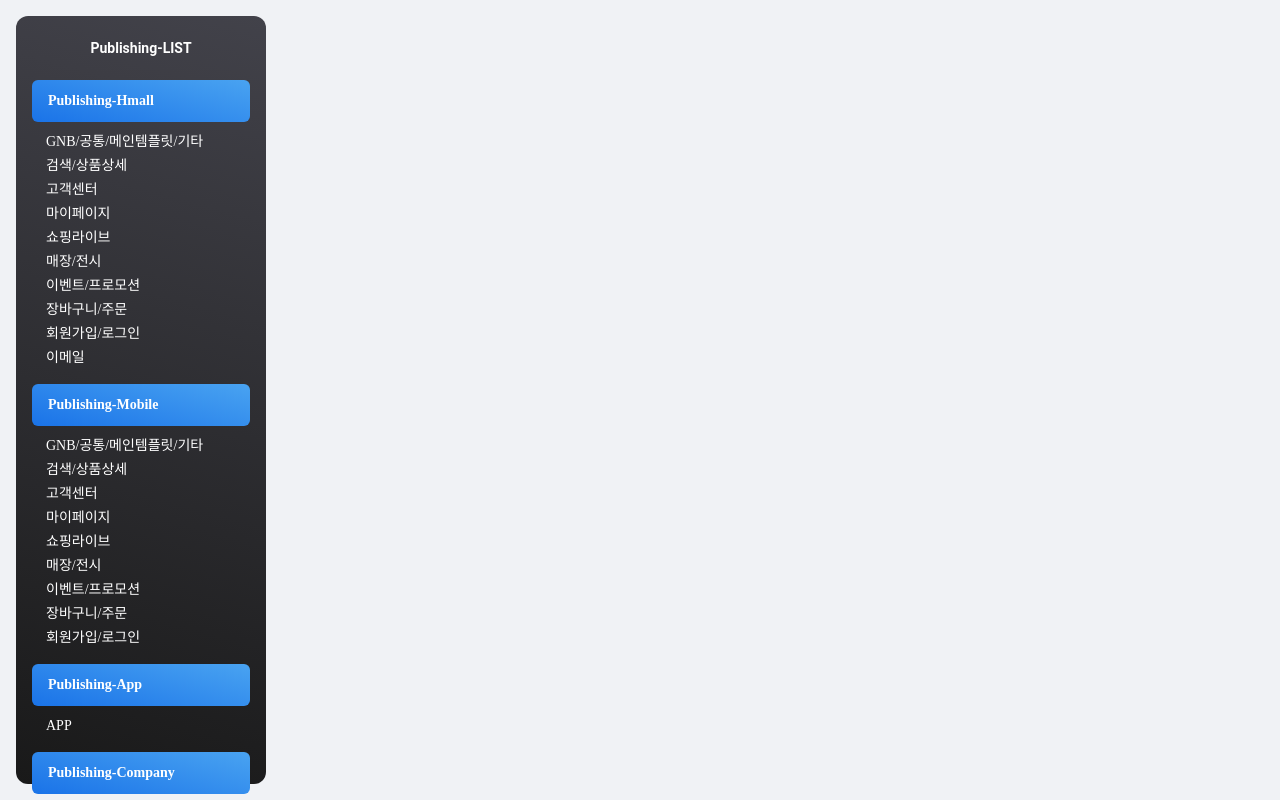
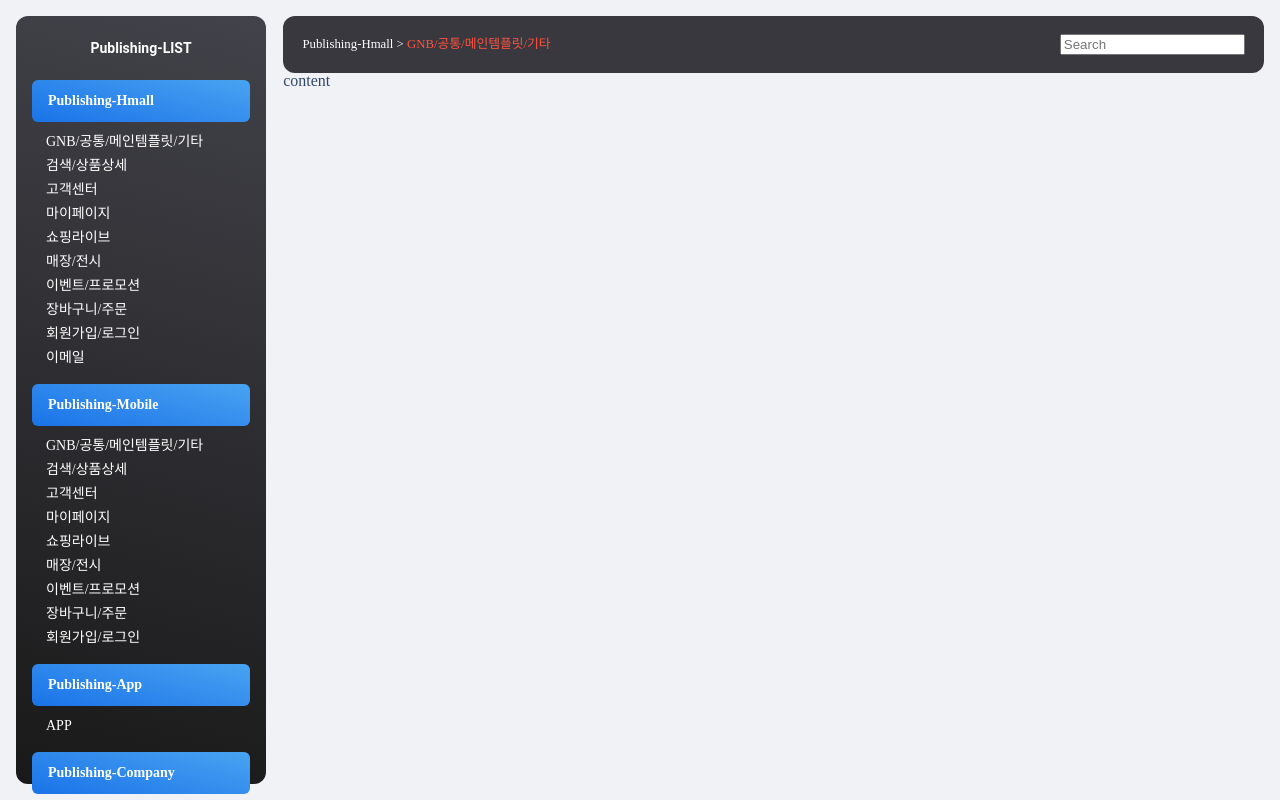
Before and after one commit to bublisher/publist-app, a React (Create React App) app: page / in a window 1280 px wide. Shown: the top 800 px of the page. Built offline with nearby package versions, Linux system fonts and the light colour scheme.

Commit message:
main > header 추가

```diff
--- a/src/App.js
+++ b/src/App.js
@@ -1,4 +1,5 @@
 import Lnb from "./component/Lnb";
+import Main from "./component/Main";
 import GlobalStyles from "./common/GlobalStyles";
 
 const App = () => {
@@ -6,6 +7,7 @@ const App = () => {
     <>
       <GlobalStyles />
       <Lnb />
+      <Main />
     </>
   );
 };
--- a/src/component/Layout.module.css
+++ b/src/component/Layout.module.css
@@ -20,3 +20,46 @@
   color: rgba(255, 255, 255);
   text-decoration: none;
 }
+
+.content {
+  background: transparent;
+  color: rgb(52, 71, 103);
+  box-shadow: none;
+  padding: 1rem;
+  position: relative;
+  margin-left: 16.7rem;
+}
+
+.content header {
+  position: sticky;
+  top: 1rem;
+  z-index: 100;
+  min-height: 3.25rem;
+  color: rgb(52, 71, 103);
+  padding: 0.15rem 1.2rem;
+  border-radius: 0.75rem;
+  background-color: #38383e;
+  display: flex;
+  flex-direction: row;
+  justify-content: space-between;
+  -webkit-box-align: center;
+  align-items: center;
+}
+
+.location {
+  display: flex;
+  flex-wrap: wrap;
+}
+
+.location li {
+  font-size: 0.8rem;
+  color: rgba(255, 255, 255);
+}
+
+.location li:last-child {
+  color: rgb(255, 83, 64);
+}
+
+.location .separator {
+  margin: 0 0.2rem;
+}
--- a/src/component/Lnb.js
+++ b/src/component/Lnb.js
@@ -4,12 +4,12 @@ import styles from "./Layout.module.css";
 
 const Lnb = () => {
   return (
-    <div className={styles.drawerWrap}>
+    <nav className={styles.drawerWrap}>
       <div className={styles.title}>
         <a href="#/">Publishing-LIST</a>
       </div>
       <Accordion />
-    </div>
+    </nav>
   );
 };
 
--- /dev/null
+++ b/src/component/Main.js
@@ -0,0 +1,80 @@
+import React from "react";
+import styles from "./Layout.module.css";
+
+const Content = () => {
+  return (
+    <main className={styles.content}>
+      <header>
+        <ul className={styles.location}>
+          <li>Publishing-Hmall</li>
+          <li className={styles.separator}>&gt;</li>
+          <li>GNB/공통/메인템플릿/기타</li>
+        </ul>
+        <div>
+          <label>
+            <input type="text" placeholder="Search" />
+          </label>
+        </div>
+      </header>
+      <div>
+        content
+        <br />
+        <br />
+        <br />
+        <br />
+        <br />
+        <br />
+        <br />
+        <br />
+        <br />
+        <br />
+        <br />
+        <br />
+        <br />
+        <br />
+        <br />
+        <br />
+        <br />
+        <br />
+        <br />
+        <br />
+        <br />
+        <br />
+        <br />
+        <br />
+        <br />
+        <br />
+        <br />
+        <br />
+        <br />
+        <br />
+        <br />
+        <br />
+        <br />
+        <br />
+        <br />
+        <br />
+        <br />
+        <br />
+        <br />
+        <br />
+        <br />
+        <br />
+        <br />
+        <br />
+        <br />
+        <br />
+        <br />
+        <br />
+        <br />
+        <br />
+        <br />
+        <br />
+        <br />
+        <br />
+      </div>
+    </main>
+  );
+};
+
+export default Content;
```
